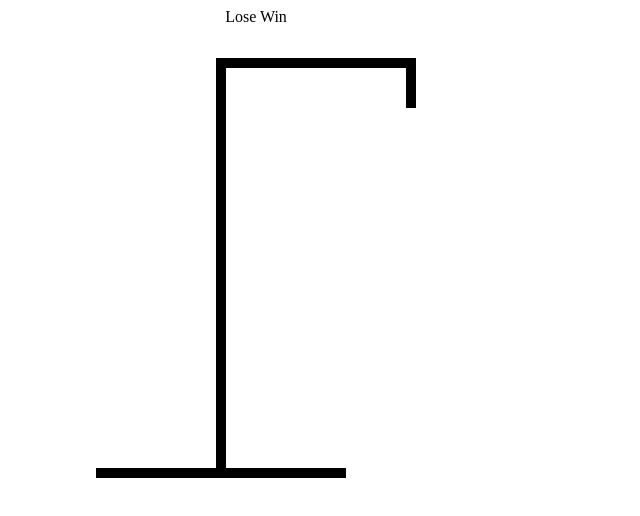
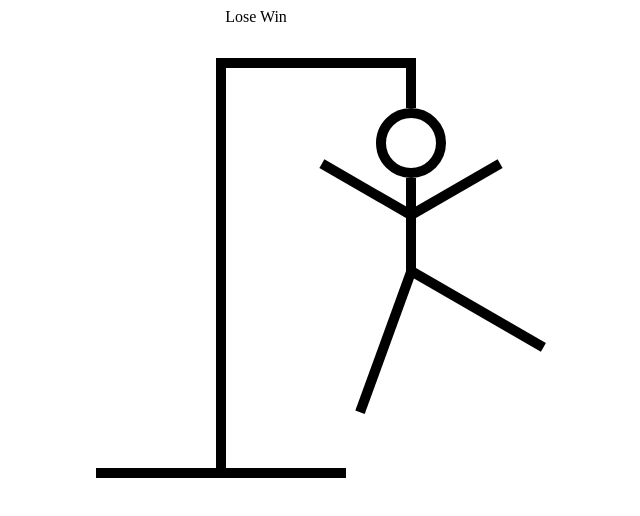
Before and after one commit to AlphaKappa44/Hanged-Man-React-Typescript, a React (Vite) app: page / in a window 1280 px wide. Shown: the top 516 px of the page, without its empty margins (384-1024 px from the left). Built offline with nearby package versions, Linux system fonts and the light colour scheme.

Commit message:
Drawn dynamic parts of the hangman

```diff
--- a/src/HangmanDrawing.tsx
+++ b/src/HangmanDrawing.tsx
@@ -1,5 +1,96 @@
+const HEAD = (
+    <div style={{
+        width: "50px",
+        height: "50px",
+        borderRadius: "100%",
+        border: "10px solid black",
+        position: "absolute",
+        top:"50px",
+        right:"-30px",
+    }}>
+
+    </div>
+)
+const BODY = (
+    <div style={{
+        width: "10px",
+        height: "100px",
+        background: "black",
+        position: "absolute",
+        top:"120px",
+        right: 0,
+    }}>
+
+    </div>
+)
+
+const RIGHT_ARM = (
+    <div style={{
+        width: "100px",
+        height: "10px",
+        background: "black",
+        position: "absolute",
+        top:"150px",
+        right: "-100px",
+        rotate: "-30deg",
+        transformOrigin: "left bottom"
+    }}>
+
+    </div>
+)
+
+const LEFT_ARM = (
+    <div style={{
+        width: "100px",
+        height: "10px",
+        background: "black",
+        position: "absolute",
+        top:"150px",
+        right: "10px",
+        rotate: "30deg",
+        transformOrigin: "right bottom"
+    }}>
+
+    </div>
+)
+
+const RIGHT_LEG = (
+    <div style={{
+        width: "150px",
+        height: "10px",
+        background: "black",
+        position: "absolute",
+        top:"210px",
+        right: "-150px",
+        rotate: "30deg",
+        transformOrigin: "left top"
+    }}>
+
+    </div>
+)
+
+const LEFT_LEG = (
+    <div style={{
+        width: "150px",
+        height: "10px",
+        background: "black",
+        position: "absolute",
+        top:"205px",
+        right: "0",
+        rotate: "-70deg",
+        transformOrigin: "right bottom"
+    }}>
+
+    </div>
+)
 export function HangmanDrawing () {
     return <div style={{ position : "relative"}}>
+        {HEAD}
+        {BODY}
+        {RIGHT_ARM}
+        {LEFT_ARM}
+        {RIGHT_LEG}
+        {LEFT_LEG}
         <div style={{ height:"40px", width:"10px", background:"black", marginLeft:"310px", position: "absolute",top:"10px"}}></div>
         <div style={{ height:"10px", width:"200px", background:"black", marginLeft:"120px"}}></div>
         <div style={{ height:"400px", width:"10px", background:"black", marginLeft:"120px"}}></div>
```
